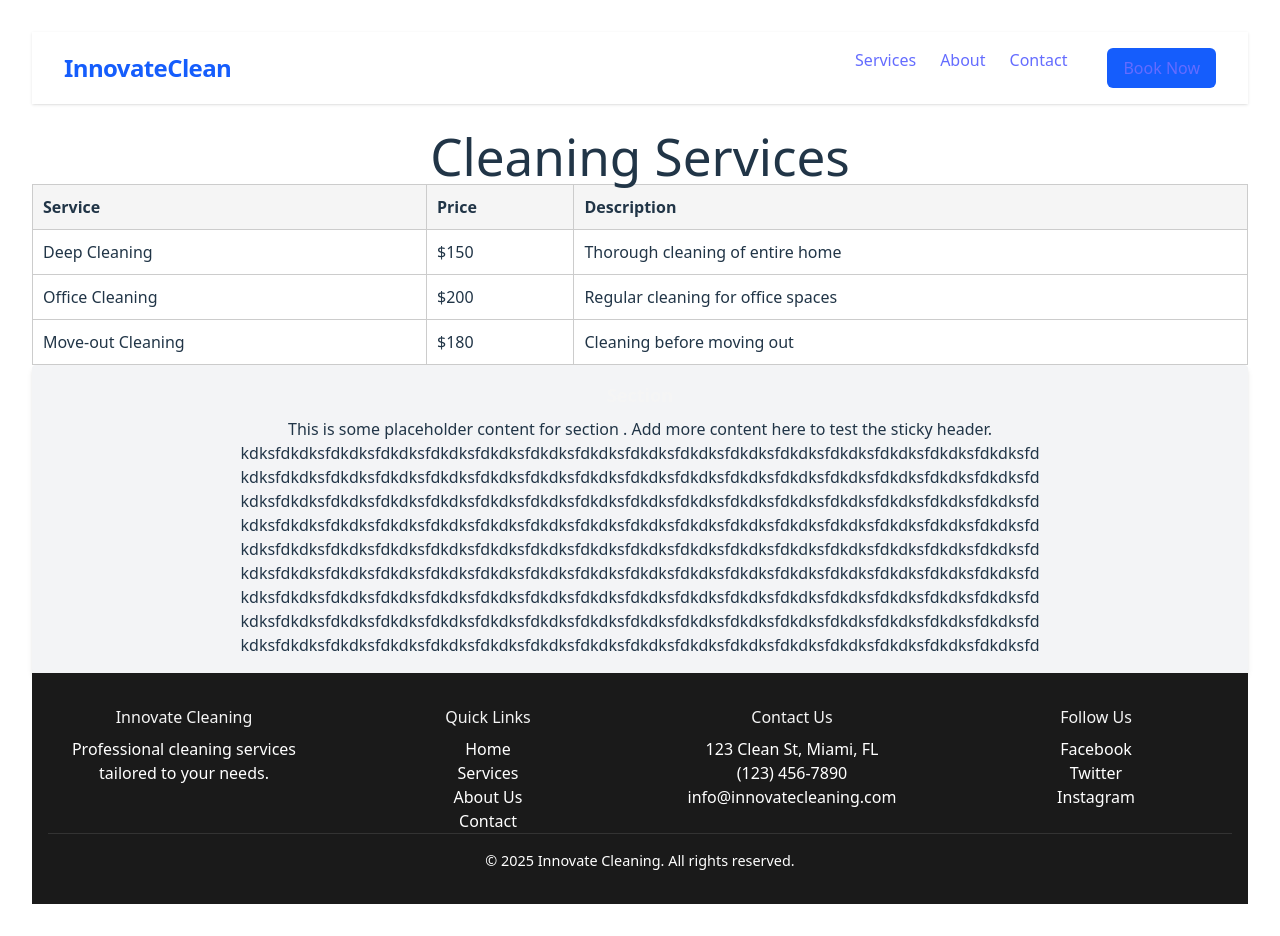
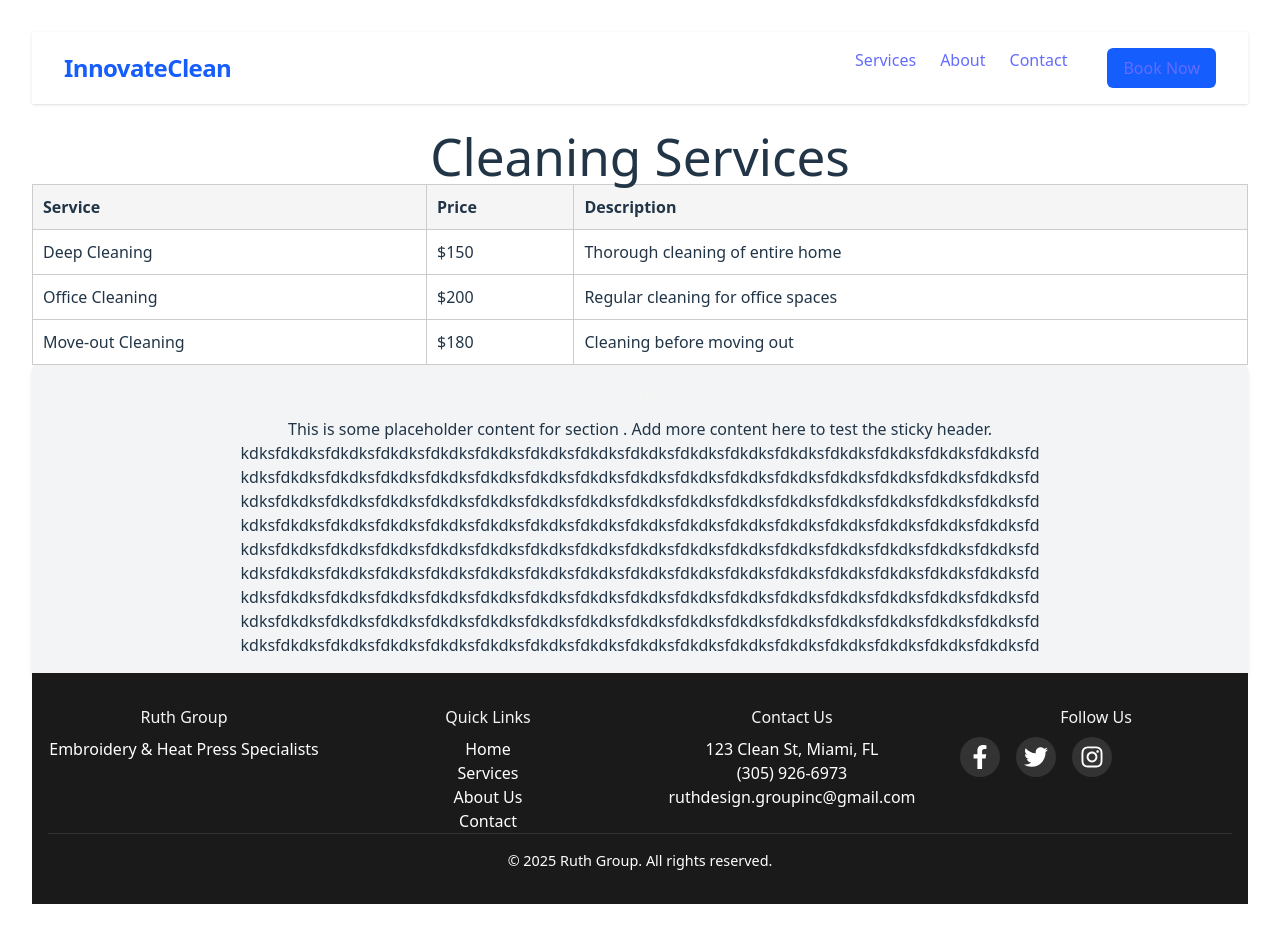
Before and after one commit to b-rycastillo/innovate-cleaning, a React (Vite) app in the folder innovate-cleaning/: page / in a window 1280 px wide. Built offline with nearby package versions, Linux system fonts and the light colour scheme.

Commit message:
social media links - footer

```diff
--- a/innovate-cleaning/package.json
+++ b/innovate-cleaning/package.json
@@ -12,6 +12,7 @@
   "dependencies": {
     "react": "^19.0.0",
     "react-dom": "^19.0.0",
+    "react-icons": "^5.5.0",
     "react-router-dom": "^7.3.0",
     "sass": "^1.87.0"
   },
--- a/innovate-cleaning/src/components/Footer/Footer.module.scss
+++ b/innovate-cleaning/src/components/Footer/Footer.module.scss
@@ -45,3 +45,32 @@ ul {
   border-top: 1px solid #333;
   font-size: 0.9rem;
 }
+
+.socialIcons {
+  display: flex;
+  gap: 1rem;
+  padding: 0;
+  margin: 0;
+
+  li {
+    list-style: none;
+  }
+
+  a {
+    display: inline-flex;
+    align-items: center;
+    justify-content: center;
+    font-size: 1.5rem;
+    color: #fff;
+    width: 2.5rem;
+    height: 2.5rem;
+    border-radius: 50%;
+    background-color: #333;
+    transition: background-color 0.3s, transform 0.3s;
+
+    &:hover {
+      background-color: #ffcc00; // yellow accent
+      transform: scale(1.1);
+    }
+  }
+}
--- a/innovate-cleaning/src/components/Footer/Footer.tsx
+++ b/innovate-cleaning/src/components/Footer/Footer.tsx
@@ -1,6 +1,13 @@
 import React from 'react';
 import styles from './Footer.module.scss';
 import footerData from './footerData.json';
+import { FaFacebookF, FaTwitter, FaInstagram } from 'react-icons/fa';
+
+const iconMap: Record<string, JSX.Element> = {
+  Facebook: <FaFacebookF />,
+  Twitter: <FaTwitter />,
+  Instagram: <FaInstagram />,
+};
 
 const Footer = () => {
   const { company, navigation, contact, social } = footerData;
@@ -32,11 +39,11 @@ const Footer = () => {
         </div>
         <div className={styles.socialMedia}>
           <h3>Follow Us</h3>
-          <ul>
+          <ul className={styles.socialIcons}>
     {social.map((network, index) => (
       <li key={index}>
         <a href={network.url} target="_blank" rel="noopener noreferrer">
-                  {network.platform}
+          {iconMap[network.platform] || network.platform}
         </a>
       </li>
     ))}
--- a/innovate-cleaning/src/components/Footer/footerData.json
+++ b/innovate-cleaning/src/components/Footer/footerData.json
@@ -1,7 +1,7 @@
 {
   "company": {
-    "name": "Innovate Cleaning",
-    "description": "Professional cleaning services tailored to your needs."
+    "name": "Ruth Group",
+    "description": "Embroidery & Heat Press Specialists"
   },
   "navigation": [
     { "label": "Home", "url": "/" },
@@ -11,8 +11,8 @@
   ],
   "contact": {
     "address": "123 Clean St, Miami, FL",
-    "phone": "(123) 456-7890",
-    "email": "info@innovatecleaning.com"
+    "phone": "(305) 926-6973",
+    "email": "ruthdesign.groupinc@gmail.com"
   },
   "social": [
     { "platform": "Facebook", "url": "https://facebook.com/innovatecleaning" },
```
Also changed, not shown: 2 other files (tests, documents, lock files or other folders). Lines whose indentation alone changed are shown as unchanged.
